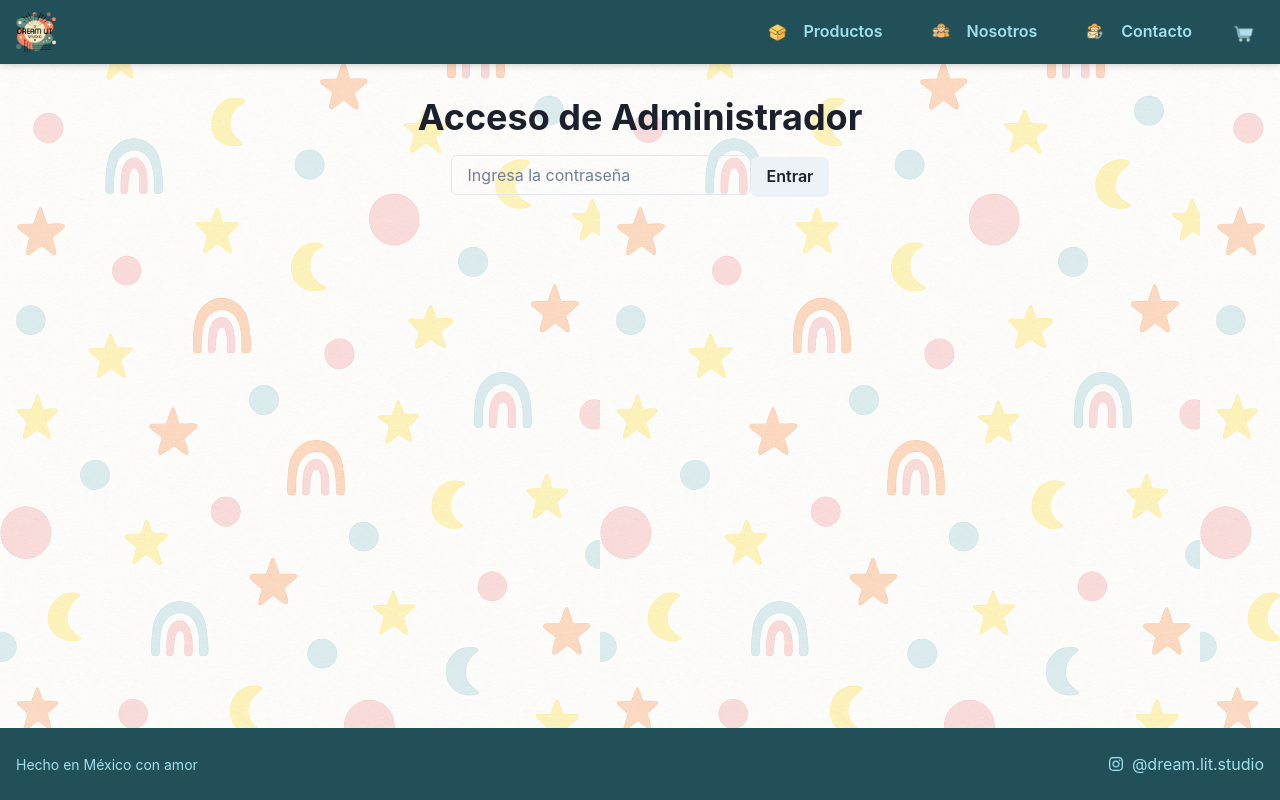
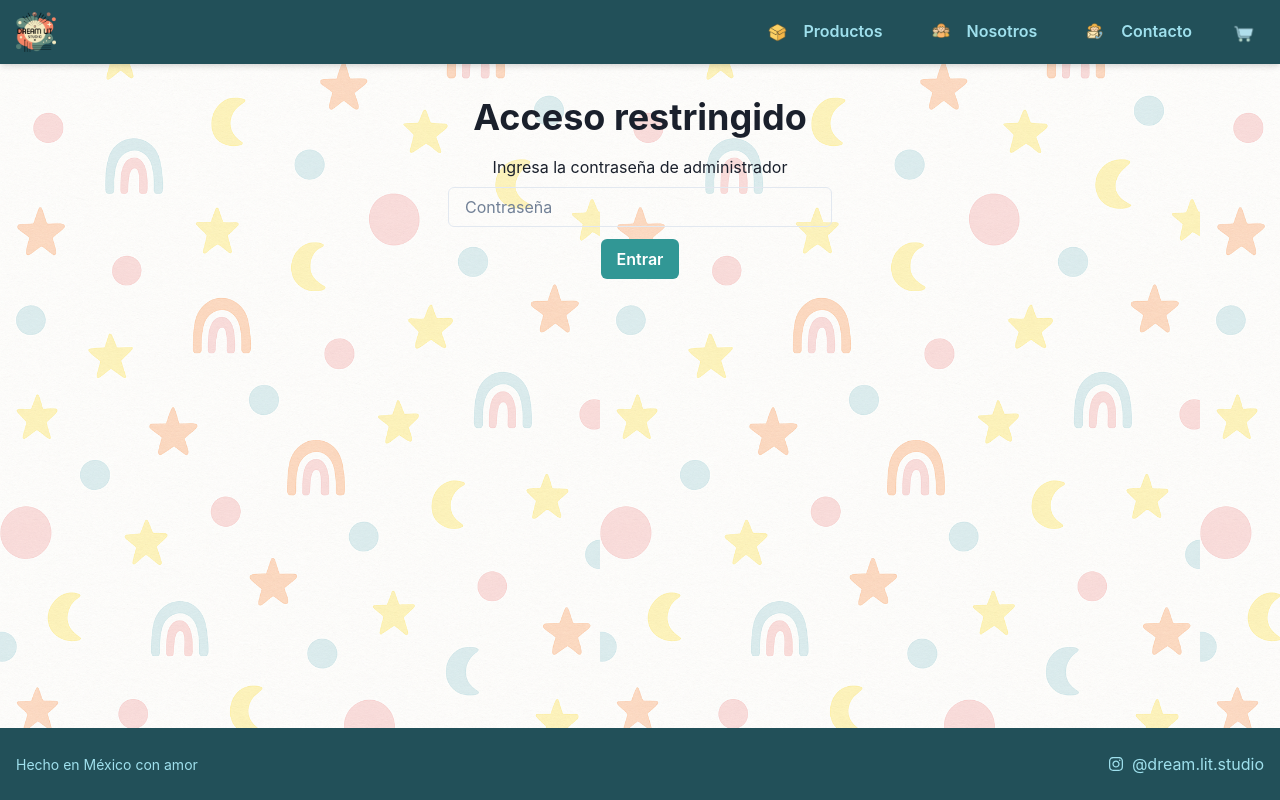
Before and after one commit to Dreamlitstudio/dreamlit-frontend, a React (Create React App) app: page /admin in a window 1280 px wide. Built offline with nearby package versions, Linux system fonts and the light colour scheme.

Commit message:
🔐 Agregado panel de admin con protección por contraseña

```diff
--- a/src/pages/AdminPanel.tsx
+++ b/src/pages/AdminPanel.tsx
@@ -55,9 +55,7 @@ const AdminPanel = () => {
         `${import.meta.env.VITE_BACKEND_URL}/orders/${index}/status`,
         {
           method: "PUT",
-          headers: {
-            "Content-Type": "application/json",
-          },
+          headers: { "Content-Type": "application/json" },
           body: JSON.stringify({ status: newStatus }),
         }
       );
@@ -87,29 +85,32 @@ const AdminPanel = () => {
   };
 
   useEffect(() => {
-    if (authenticated) fetchOrders();
+    if (authenticated) {
+      fetchOrders();
+    }
   }, [authenticated]);
 
   if (!authenticated) {
     return (
-      <Box p={8} textAlign="center">
-        <Heading mb={4}>Acceso de Administrador</Heading>
+      <Box p={8} maxW="md" mx="auto" textAlign="center">
+        <Heading mb={4}>Acceso restringido</Heading>
+        <Text mb={2}>Ingresa la contraseña de administrador</Text>
         <Input
-          placeholder="Ingresa la contraseña"
           type="password"
-          maxW="300px"
-          mx="auto"
-          mb={4}
+          placeholder="Contraseña"
           value={passwordInput}
           onChange={(e) => setPasswordInput(e.target.value)}
+          mb={3}
         />
         <Button
+          colorScheme="teal"
           onClick={() => {
             if (passwordInput === import.meta.env.VITE_ADMIN_PASSWORD) {
               setAuthenticated(true);
             } else {
               toast({
                 title: "Contraseña incorrecta",
+                description: "La contraseña ingresada no es válida.",
                 status: "error",
                 duration: 3000,
                 isClosable: true,
@@ -160,10 +161,11 @@ const AdminPanel = () => {
               </Td>
               <Td>
                 <Select
-                  value={order.status || "en produccion"}
+                  value={order.status || "pendiente"}
                   onChange={(e) => updateOrderStatus(index, e.target.value)}
                 >
-                  <option value="en produccion">En producción</option>
+                  <option value="pendiente">Pendiente</option>
+                  <option value="en producción">En producción</option>
                   <option value="enviado">Enviado</option>
                   <option value="recibido">Recibido</option>
                 </Select>
```
